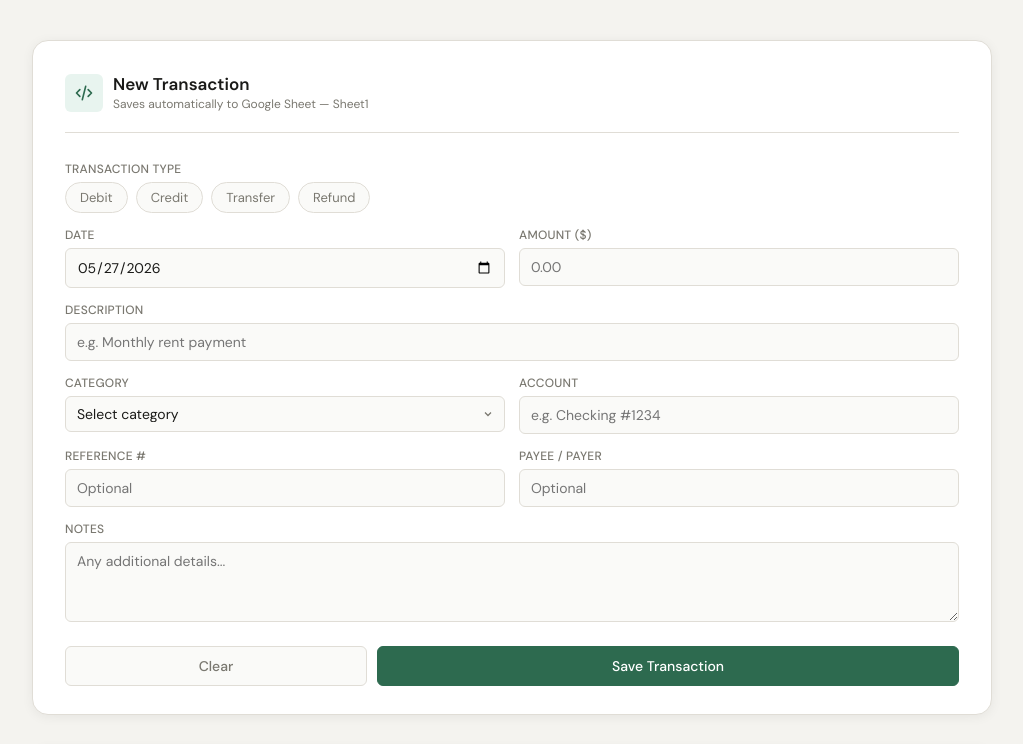
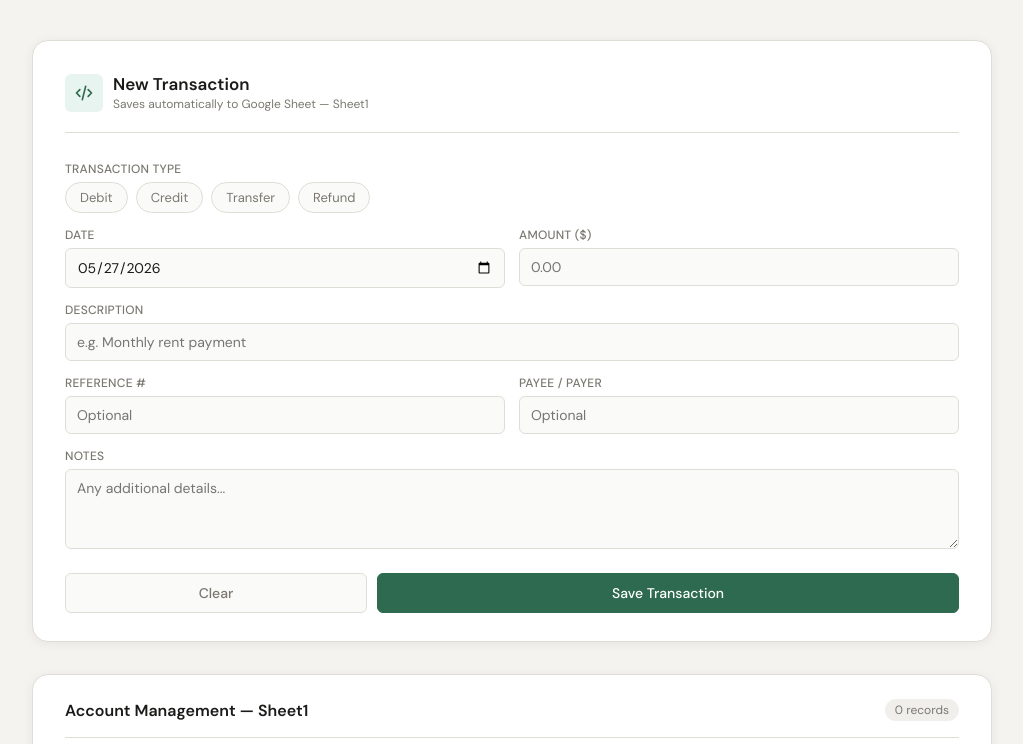
Before and after one commit to kumargoyat/Transaction, a plain HTML site: page index.html in a window 1280 px wide. Both pictures are taken after a click on the button "Clear". Shown: the top 744 px of the page, without its empty margins (128-1151 px from the left). Drawn offline with Linux system fonts and the light colour scheme.

Commit message:
Update index.html

```diff
--- a/index.html
+++ b/index.html
@@ -113,25 +113,6 @@
         <input type="text" id="t-desc" placeholder="e.g. Monthly rent payment">
       </div>
       <div class="field">
-        <label for="t-cat">Category</label>
-        <select id="t-cat">
-          <option value="">Select category</option>
-          <option>Housing</option>
-          <option>Food & dining</option>
-          <option>Transportation</option>
-          <option>Utilities</option>
-          <option>Healthcare</option>
-          <option>Entertainment</option>
-          <option>Shopping</option>
-          <option>Income</option>
-          <option>Other</option>
-        </select>
-      </div>
-      <div class="field">
-        <label for="t-account">Account</label>
-        <input type="text" id="t-account" placeholder="e.g. Checking #1234">
-      </div>
-      <div class="field">
         <label for="t-ref">Reference #</label>
         <input type="text" id="t-ref" placeholder="Optional">
       </div>
@@ -167,11 +148,11 @@
         <thead>
           <tr>
             <th>Date</th><th>Type</th><th>Amount</th><th>Description</th>
-            <th>Category</th><th>Account</th><th>Reference</th><th>Notes</th><th></th>
+            <th>Reference</th><th>Notes</th><th></th>
           </tr>
         </thead>
         <tbody id="tx-tbody">
-          <tr><td colspan="9"><div class="empty-state">No transactions yet — fill the form above and click Save</div></td></tr>
+          <tr><td colspan="7"><div class="empty-state">No transactions yet — fill the form above and click Save</div></td></tr>
         </tbody>
       </table>
     </div>
@@ -193,10 +174,9 @@
   }
 
   function resetForm() {
-    ['t-desc','t-amount','t-account','t-ref','t-payee','t-notes'].forEach(function(id){
+    ['t-desc','t-amount','t-ref','t-payee','t-notes'].forEach(function(id){
       document.getElementById(id).value = '';
     });
-    document.getElementById('t-cat').value = '';
     document.getElementById('t-type').value = '';
     document.getElementById('t-date').value = new Date().toISOString().split('T')[0];
     document.querySelectorAll('.type-pill').forEach(function(p){ p.classList.remove('active'); });
@@ -225,8 +205,6 @@
       type:        type,
       amount:      parseFloat(amount).toFixed(2),
       description: desc,
-      category:    document.getElementById('t-cat').value,
-      account:     document.getElementById('t-account').value.trim(),
       reference:   document.getElementById('t-ref').value.trim(),
       notes:       document.getElementById('t-notes').value.trim()
     };
@@ -241,8 +219,6 @@
       type:        tx.type,
       amount:      tx.amount,
       description: tx.description,
-      category:    tx.category,
-      account:     tx.account,
       reference:   tx.reference,
       notes:       tx.notes
     });
@@ -282,7 +258,7 @@
     var count = document.getElementById('row-count');
     count.textContent = transactions.length + (transactions.length === 1 ? ' record' : ' records');
     if (transactions.length === 0) {
-      tbody.innerHTML = '<tr><td colspan="9"><div class="empty-state">No transactions yet — fill the form above and click Save</div></td></tr>';
+      tbody.innerHTML = '<tr><td colspan="7"><div class="empty-state">No transactions yet — fill the form above and click Save</div></td></tr>';
       return;
     }
     var html = '';
@@ -294,8 +270,6 @@
       html += '<td><span class="badge badge-' + tx.type + '">' + tx.type + '</span></td>';
       html += '<td class="' + amtClass + '">' + amtPrefix + '$' + tx.amount + '</td>';
       html += '<td>' + esc(tx.description) + '</td>';
-      html += '<td>' + (tx.category || '—') + '</td>';
-      html += '<td>' + (esc(tx.account) || '—') + '</td>';
       html += '<td>' + (esc(tx.reference) || '—') + '</td>';
       html += '<td>' + (esc(tx.notes) || '—') + '</td>';
       html += '<td><button class="delete-btn" onclick="deleteRow(' + i + ')" title="Delete">✕</button></td>';
```
